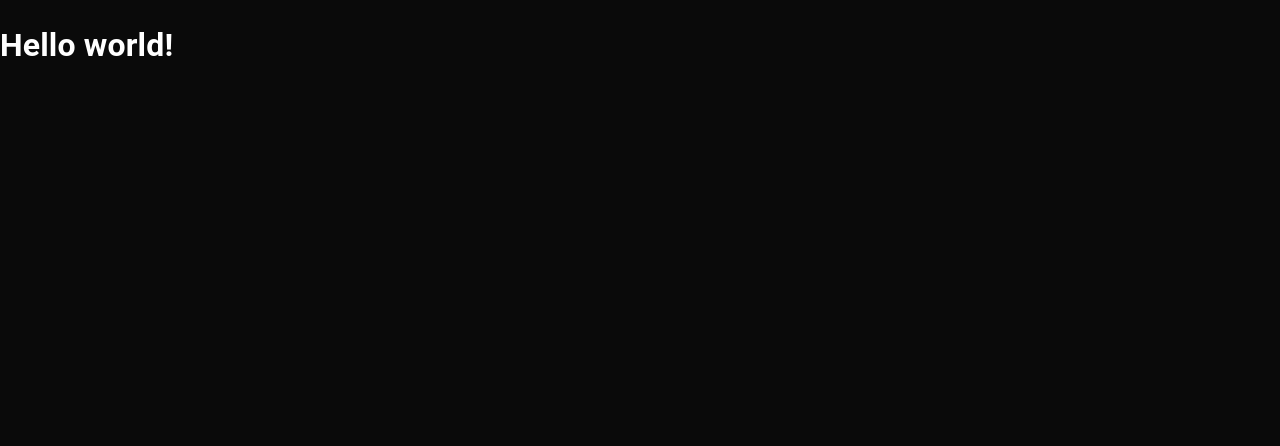
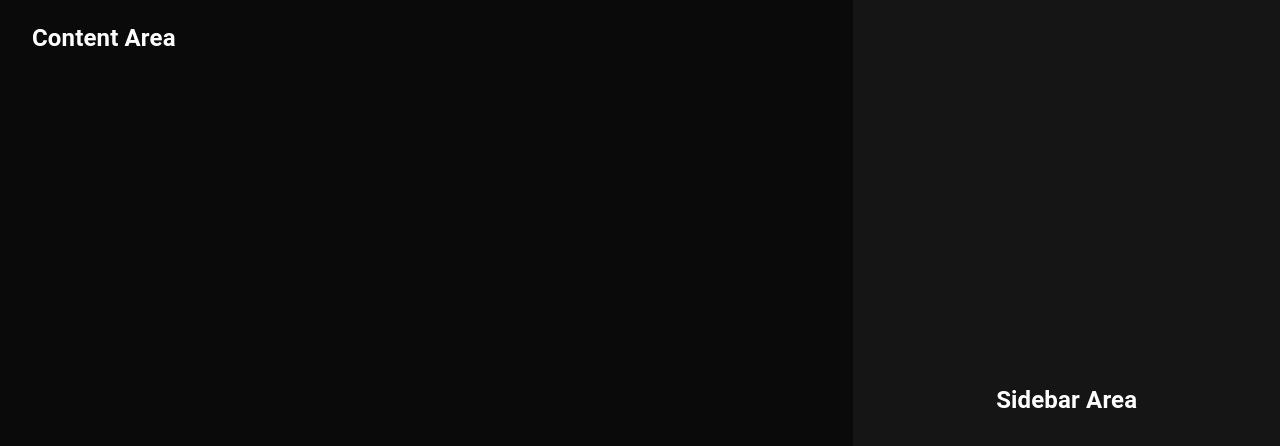
Before and after one commit to felipeazsantos/todo-react, a React (Create React App) app: page / in a window 1280 px wide. Shown: the top 446 px of the page. Built offline with nearby package versions, Linux system fonts and the light colour scheme.

Commit message:
breaking dashboard into components

```diff
--- a/src/App.tsx
+++ b/src/App.tsx
@@ -1,12 +1,13 @@
 import React, { FC, ReactElement} from 'react';
 import { ThemeProvider, CssBaseline } from '@mui/material';
 import { customTheme } from './theme/customTheme';
+import Dashboard from './pages/dashboard/dashboard';
 
 const App: FC = (): ReactElement => {
   return (
     <ThemeProvider theme={customTheme}>
       <CssBaseline />
-      <h1>Hello world!</h1>
+      <Dashboard />
     </ThemeProvider>
   )
 }
--- /dev/null
+++ b/src/components/sidebar/sidebar.tsx
@@ -0,0 +1,21 @@
+import React, {FC, ReactElement} from "react";
+import { Grid } from "@mui/material";
+
+export const Sidebar: FC = ():ReactElement => {
+    return (
+        <Grid item md={4} sx={{
+            height: '100vh',
+            position: 'fixed',
+            right: 0,
+            top: 0,
+            width: '100%',
+            backgroundColor: 'background.paper',
+            display: 'flex',
+            justifyContent: 'center',
+            flexDirection: 'column',
+            alignItems: 'center',
+        }}>
+            <h2>Sidebar Area</h2>
+        </Grid>
+    )
+};
--- /dev/null
+++ b/src/components/taskArea/taskArea.tsx
@@ -0,0 +1,10 @@
+import React, { FC, ReactElement } from 'react';
+import { Grid } from '@mui/material';
+
+export const TaskArea: FC = () : ReactElement => {
+    return (
+        <Grid item md={8} px={4}>
+            <h2>Content Area</h2>
+        </Grid>
+    )
+}
--- /dev/null
+++ b/src/pages/dashboard/dashboard.tsx
@@ -0,0 +1,15 @@
+import React, {FC, ReactElement} from 'react';
+import { Grid } from '@mui/material';
+import { Sidebar } from '../../components/sidebar/sidebar';
+import { TaskArea } from '../../components/taskArea/taskArea';
+
+const Dashboard: FC = ():ReactElement => {
+    return (
+        <Grid container minHeight="100vh" p={0} m={0}>
+            <TaskArea />
+            <Sidebar />
+        </Grid>
+    )
+};
+
+export default Dashboard;
```
